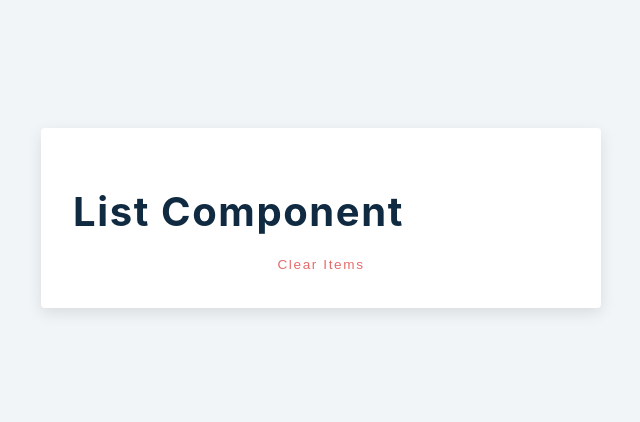
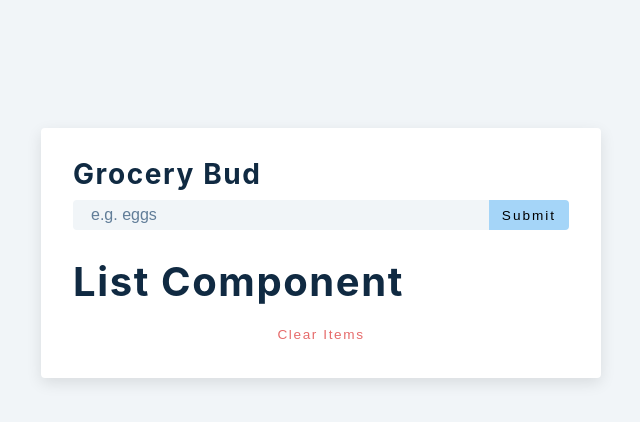
Before and after one commit to saima8/Grocery-Bud, a React (Create React App) app: page / in a window 1280 px wide. Shown: the top 422 px of the page, without its empty margins (319-959 px from the left). Built offline with nearby package versions, Linux system fonts and the light colour scheme.

Commit message:
Showing alert

```diff
--- a/src/App.js
+++ b/src/App.js
@@ -10,12 +10,31 @@ function App() {
   const [alert, setAlert] = useState({show: false, msg: '', type: ''})
   const handleSubmit = (e) => {
     e.preventDefault();
-    console.log('hello')
+    if(!name){
+
+    }
+    else if(name && isediting){
+
+    }else {
+      const newItem = {id: new Date().getTime().toString(),title: name}
+      setList([...list, newItem])
+      setName('')
+    }
   }
   return <section className="section-center">
-            <form className='gocery-form' onSubmit={handleSubmit}></form>
+            <form className='gocery-form' onSubmit={handleSubmit}>
+              {alert.show && <Alert />}
+              <h3>grocery bud</h3>
+              <div className="form-control">
+                <input type="text" className='grocery' placeholder='e.g. eggs' value={name} onChange={(e) => setName(e.target.value)} />
+                <button type='submit' className='submit-btn'>
+                  {isediting? 'edit' : 'submit'}
+                </button>
+
+              </div>
+            </form>
             <div className="grocery-container">
-              <List />
+              <List items = {list} />
               <button className='clear-btn' >clear items</button>
             </div>
 
--- a/src/List.js
+++ b/src/List.js
@@ -1,6 +1,6 @@
 import React from 'react'
 import { FaEdit, FaTrash } from 'react-icons/fa'
-const List = () => {
+const List = ({items}) => {
   return <h2>list component</h2>
 }
 
```
